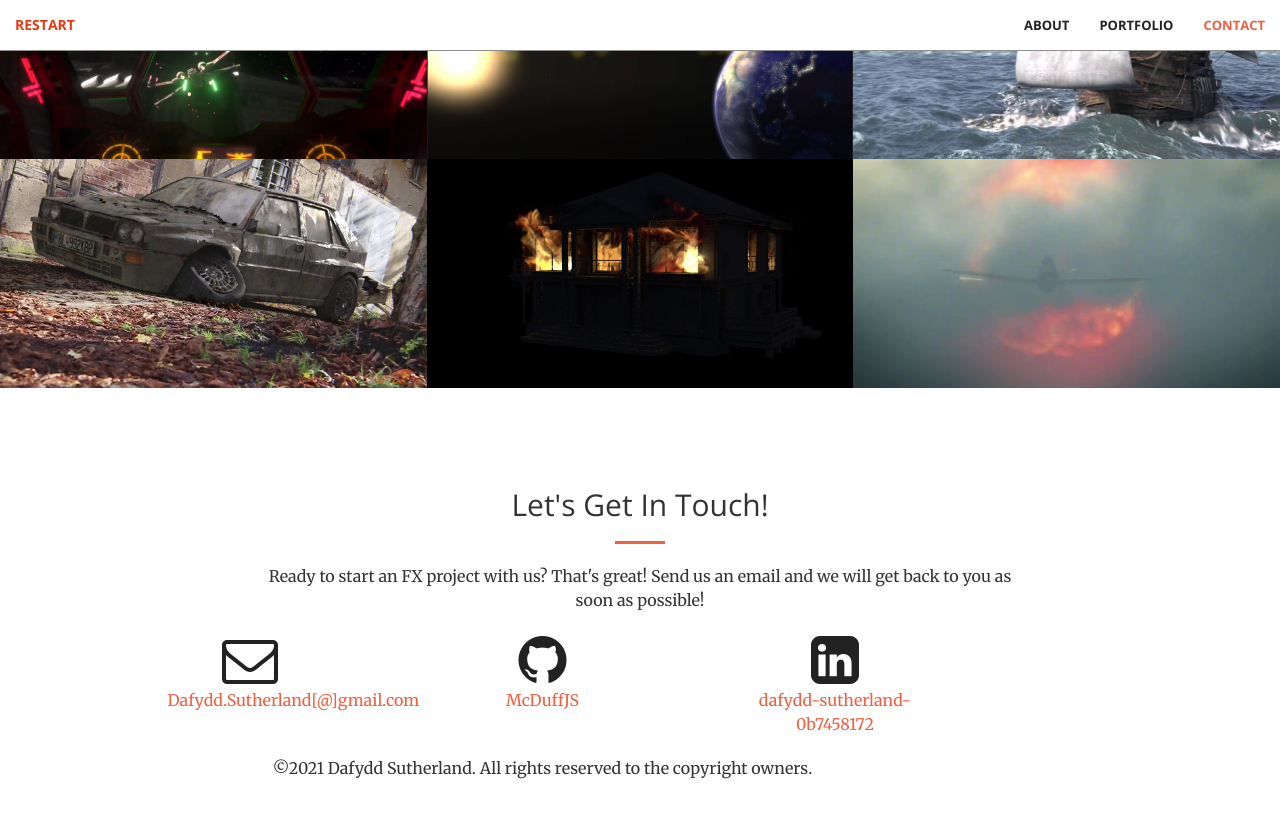
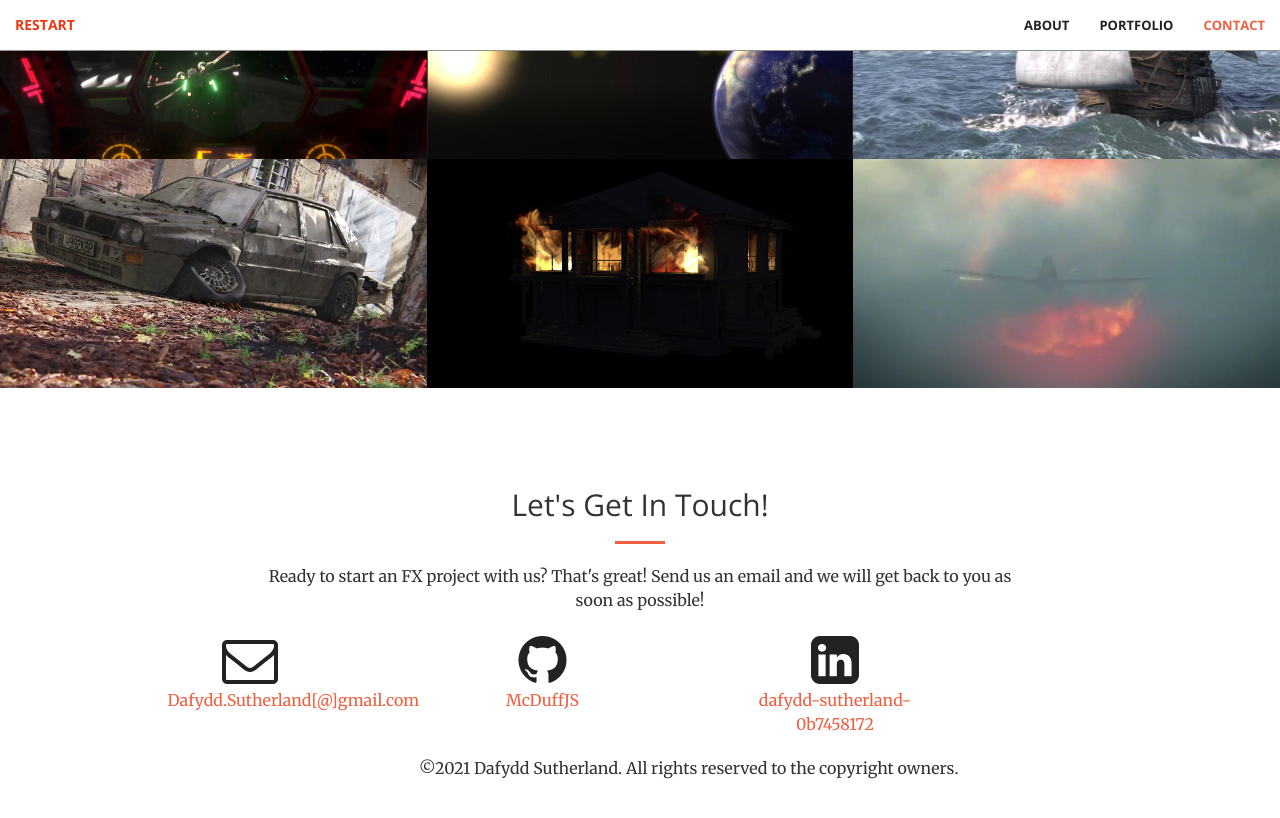
Before and after one commit to McDuffJS/mcduffjs.github.io, a Jekyll site: the page built from index.html, in a window 1280 px wide and 900 px high, scrolled down 971 px. Shown: the top 818 px of the window. Built offline with Jekyll 4.4.1, drawn with Linux system fonts in a browser that asks for light colours.

Commit message:
Update contact.html

```diff
--- a/_includes/contact.html
+++ b/_includes/contact.html
@@ -41,7 +41,7 @@
             </a>
         </div>
         {% endif %}
-        <div class="col-lg-8 col-lg-offset-1 text-center">
+        <div class="col-lg-11 col-lg-offset-1 text-center">
            <p>©2021 {{ site.copyright_name }}. All rights reserved to the copyright owners. </p>
         </div>
     </div>
```
